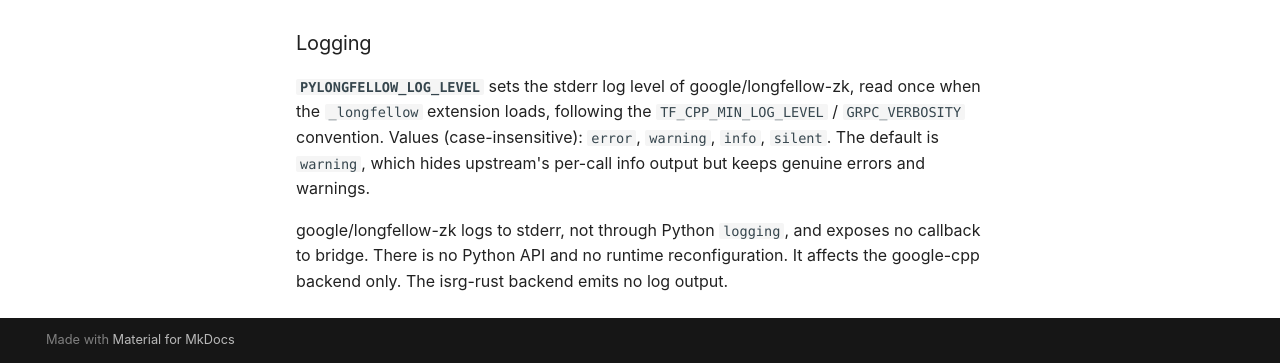
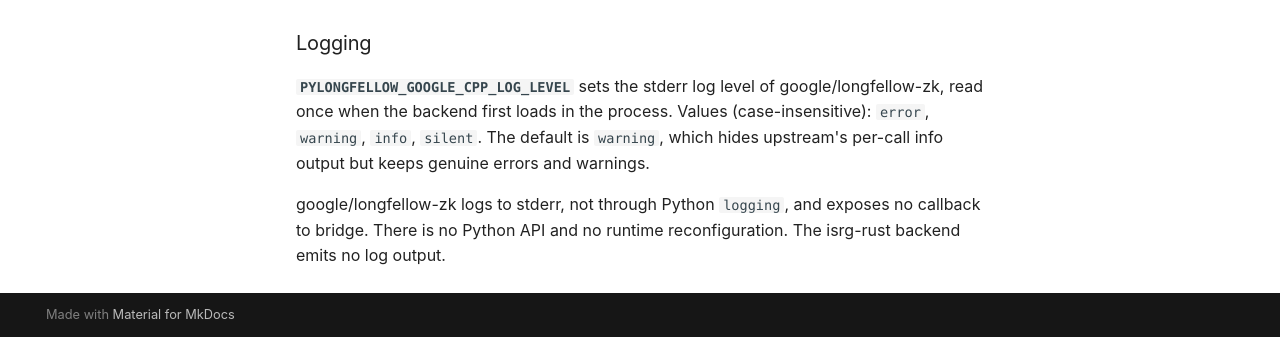
Before and after one commit to pipe23-org/pylongfellow, an MkDocs documentation site: the page built from docs/reference.md, in a window 1280 px wide and 900 px high, scrolled down 3185 px, cut to the strip 537-900 px from the top of the window. Built offline with MkDocs 1.6.1 and Material for MkDocs 9.7.7, drawn with Linux system fonts in a browser that asks for light colours; comment, search, counter and statistics services are not loaded; after the commit the page ends 4059 px from its top, so only the background shows below that.

Commit message:
Rename PYLONGFELLOW_LOG_LEVEL to PYLONGFELLOW_GOOGLE_CPP_LOG_LEVEL (#37)
* Rename PYLONGFELLOW_LOG_LEVEL to PYLONGFELLOW_GOOGLE_CPP_LOG_LEVEL

The variable is read once by the _longfellow extension's load-time
constructor and configures google/longfellow-zk alone. The old name
claimed package scope. No compatibility shim.

Co-Authored-By: Claude Fable 5 <noreply@anthropic.com>

* reference.md: drop the convention citation from the Logging subsection

The TF_CPP_MIN_LOG_LEVEL / GRPC_VERBOSITY precedent is design rationale,
not usage; its home is the log_init.cc comment.

Co-Authored-By: Claude Fable 5 <noreply@anthropic.com>

* reference.md: state the log-level read point in user-visible terms

The _longfellow module is internal; the event a caller can place is the
backend's first load in the process.

Co-Authored-By: Claude Fable 5 <noreply@anthropic.com>

* log_init.cc: state the load-time read as fact, not design narration

Co-Authored-By: Claude Fable 5 <noreply@anthropic.com>

---------

Co-authored-by: Claude Fable 5 <noreply@anthropic.com>

```diff
--- a/docs/reference.md
+++ b/docs/reference.md
@@ -64,11 +64,11 @@ Binds the vendored google/longfellow-zk C++ library through cffi.
 
 ### Logging
 
-**`PYLONGFELLOW_LOG_LEVEL`** sets the stderr log level of google/longfellow-zk, read once when
-the `_longfellow` extension loads, following the `TF_CPP_MIN_LOG_LEVEL` / `GRPC_VERBOSITY`
-convention. Values (case-insensitive): `error`, `warning`, `info`, `silent`. The default is
-`warning`, which hides upstream's per-call info output but keeps genuine errors and warnings.
+**`PYLONGFELLOW_GOOGLE_CPP_LOG_LEVEL`** sets the stderr log level of google/longfellow-zk, read
+once when the backend first loads in the process. Values (case-insensitive): `error`, `warning`,
+`info`, `silent`. The default is `warning`, which hides upstream's per-call info output but
+keeps genuine errors and warnings.
 
 google/longfellow-zk logs to stderr, not through Python `logging`, and exposes no callback to
-bridge. There is no Python API and no runtime reconfiguration. It affects the google-cpp
-backend only. The isrg-rust backend emits no log output.
+bridge. There is no Python API and no runtime reconfiguration. The isrg-rust backend emits no
+log output.
```
Also changed, not shown: CHANGELOG.md (+5 -3 lines), 2 other files.
